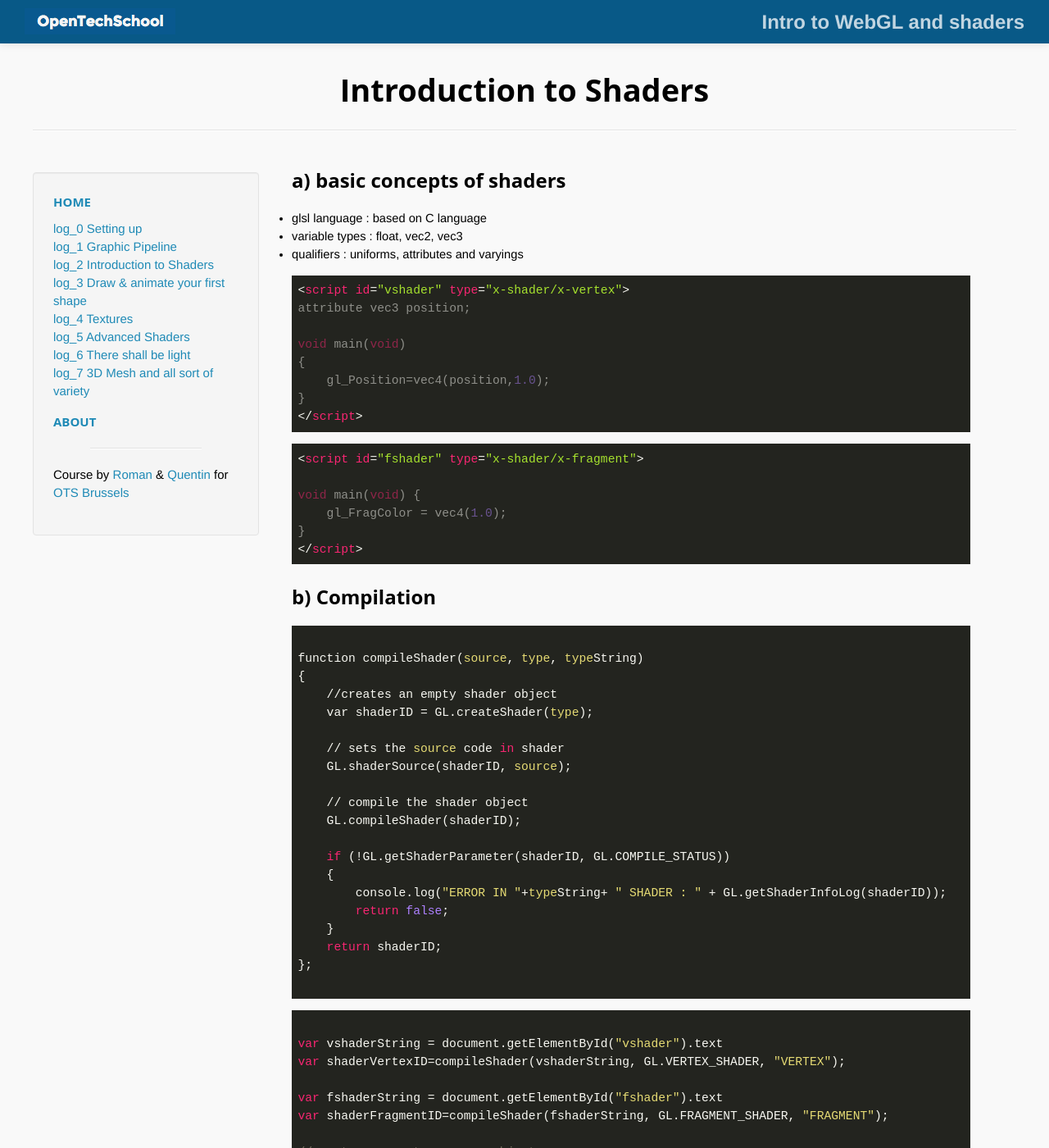
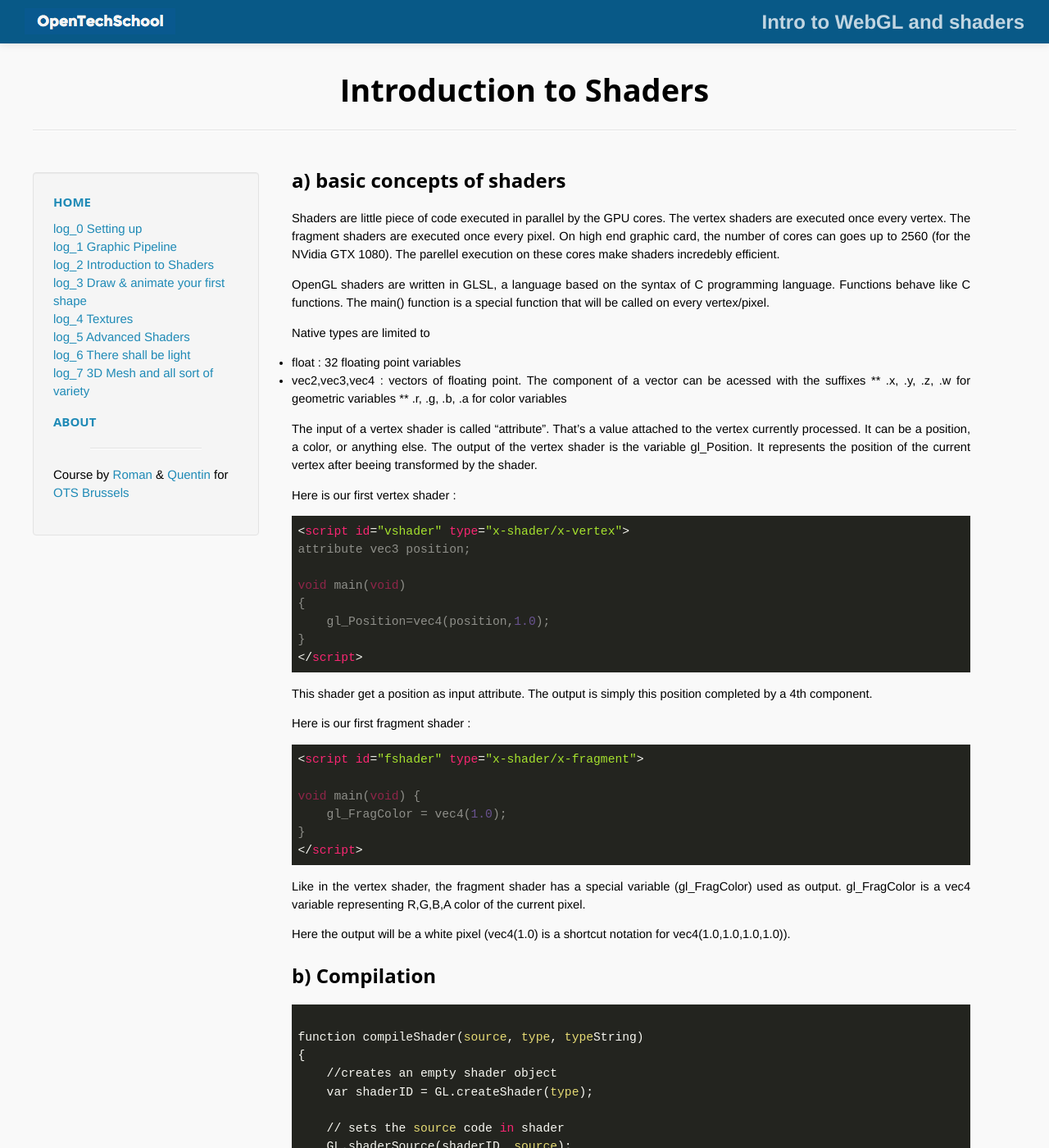
Before and after one commit to OpenTechSchool-Brussels/intro-to-webGL-and-shaders, a Jekyll site: the page built from log2_intro_shaders.md, in a window 1280 px wide and 1400 px high. Shown: the whole window at 82% size. Built offline with Jekyll 4.4.1, drawn with Linux system fonts in a browser that asks for light colours.

Commit message:
update log 2

```diff
--- a/log2_intro_shaders.md
+++ b/log2_intro_shaders.md
@@ -7,9 +7,21 @@ num: 2
 
 
 ## a) basic concepts of shaders
-* glsl language : based on C language
-* variable types : float, vec2, vec3
-* qualifiers : uniforms, attributes and varyings
+
+Shaders are little piece of code executed in parallel by the GPU cores. The vertex shaders are executed once every vertex. The fragment shaders are executed once every pixel. On high end graphic card, the number of cores can goes up to 2560 (for the NVidia GTX 1080). The parellel execution on these cores make shaders incredebly efficient.
+
+OpenGL shaders are written in GLSL, a language based on the syntax of C programming language. Functions behave like C functions. The main() function is a special function that will be called on every vertex/pixel.
+
+Native types are limited to
+* float : 32 floating point variables
+* vec2,vec3,vec4 : vectors of floating point. The component of a vector can be acessed with the suffixes
+** .x, .y, .z, .w for geometric variables
+** .r, .g, .b, .a for color variables
+
+The input of a vertex shader is called "attribute". That's a value attached to the vertex currently processed. It can be a position, a color, or anything else.
+The output of the vertex shader is the variable gl_Position. It represents the position of the current vertex after beeing transformed by the shader.
+
+Here is our first vertex shader :
 
 ~~~ html
 <script id="vshader" type="x-shader/x-vertex">
@@ -22,6 +34,10 @@ void main(void)
 </script>
 ~~~
 
+This shader get a position as input attribute. The output is simply this position completed by a 4th component.
+
+Here is our first fragment shader :
+
 ~~~
 <script id="fshader" type="x-shader/x-fragment">
 
@@ -30,6 +46,10 @@ void main(void) {
 }
 </script>
 ~~~
+
+Like in the vertex shader, the fragment shader has a special variable (gl_FragColor) used as output. gl_FragColor is a vec4 variable representing R,G,B,A color of the current pixel.
+
+Here the output will be a white pixel (vec4(1.0) is a shortcut notation for vec4(1.0,1.0,1.0,1.0)).
 
 ## b) Compilation
 
```
